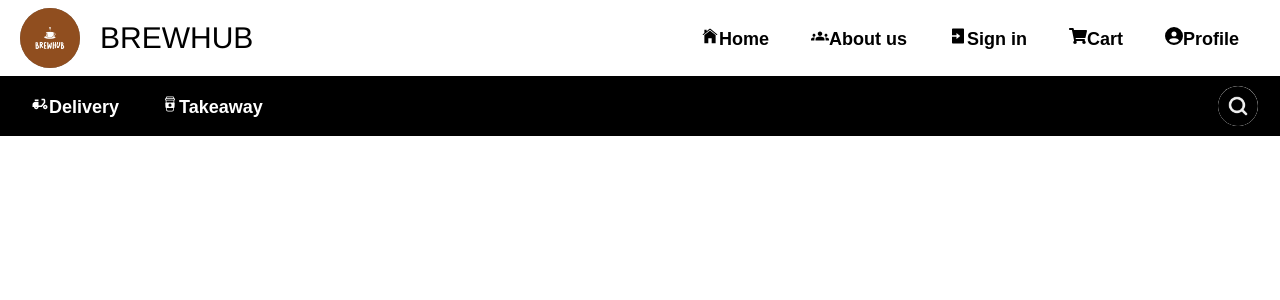
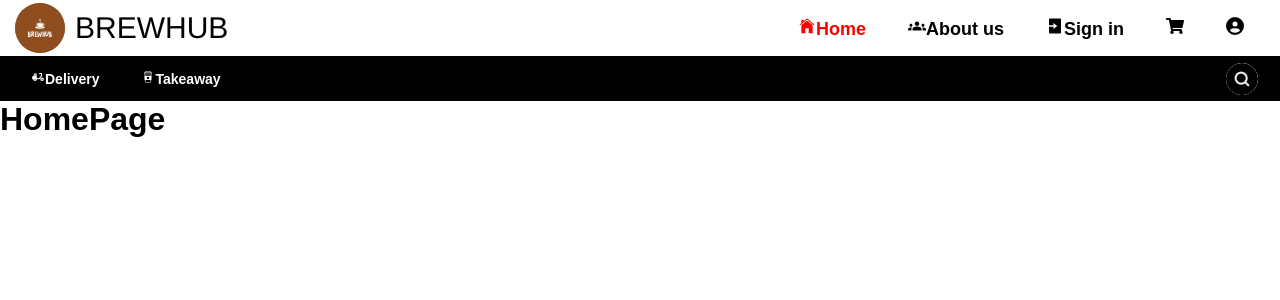
Before and after one commit to KrisSolanki/Brewhub_final_year_project, a React (Create React App) app in the folder frontend/: page /home in a window 1280 px wide. Shown: the top 300 px of the page. Built offline with nearby package versions, Linux system fonts and the light colour scheme.

Commit message:
added router dom

```diff
--- a/frontend/package.json
+++ b/frontend/package.json
@@ -9,6 +9,7 @@
     "react": "^18.2.0",
     "react-dom": "^18.2.0",
     "react-icons": "^5.0.1",
+    "react-router-dom": "^6.22.2",
     "react-scripts": "^5.0.1",
     "terser": "^4.8.1",
     "tough-cookie": "^4.1.3",
--- a/frontend/src/App.js
+++ b/frontend/src/App.js
@@ -2,15 +2,28 @@
 import './App.css';
 import Navbar from './Components/Navbar/Navbar';
 import SubNavbar from './Components/SubNavbar/SubNavbar';
+import { BrowserRouter as Router,Routes,Route } from "react-router-dom";
+
+import Home from './Pages/Home';
+import Aboutus from './Pages/Aboutus';
 
 function App() {
   return (
     <>
+    <Router>
     <div className="App">
+
 
       <Navbar/>
       <SubNavbar/>
+      <Routes>
+
+        <Route path='/home' element={<Home/>} />
+        <Route path='/aboutus' element={<Aboutus/>} />
+
+      </Routes>
     </div>
+    </Router>
     </>
   );
 }
--- a/frontend/src/Components/Navbar/Navbar.css
+++ b/frontend/src/Components/Navbar/Navbar.css
@@ -17,8 +17,8 @@
     /* background: grey; */
     background: white;
     color: black;
-    height: 76px;
-    padding: 15px 20px;
+    height: 56px;
+    padding: 15px 15px;
     position: sticky;
     top: 0;
     transition: background-color 0.4s ease-in-out;
@@ -51,8 +51,8 @@
 } */
 
 .logo-img {
-    width: 60px;
-    height: 60px;
+    width: 50px;
+    height: 50px;
     display: flex;
     align-items: center;
     border-radius: 50%;
@@ -75,7 +75,7 @@
     font-style: bold;
     font-size: 30px;
     font-family: 'Franklin Gothic Medium', 'Arial Narrow', Arial, sans-serif;
-    padding: 5px 20px ;
+    padding: 5px 10px ;
 }
 
 /*.searchbox{
@@ -183,7 +183,11 @@
     text-decoration: none;
     transition: color 0.4s ease-in-out;
 }
-
+.tgl li a {
+    color: black;
+    text-decoration: none;
+    transition: color 0.4s ease-in-out;
+}
 .tgl li a:hover
 {
     color: red;
@@ -192,13 +196,19 @@
 
 .tgl li a:hover:after{
     content: "";
-    width: 80%;
+    width: 100%;
     height: 2px;
     background: red;
     /* position: absol; */
     position: absolute;
     bottom : -10%;
-    left:20px;
+    left:0px;
+}
+.tgl li a.active {
+    /* Styles for the active link */
+    color:red;
+
+
 }
 
 /* body{
--- a/frontend/src/Components/Navbar/Navbar.js
+++ b/frontend/src/Components/Navbar/Navbar.js
@@ -1,6 +1,7 @@
 // import React, { useState, useEffect } from 'react';
 import React from 'react';
 import './Navbar.css';
+import { NavLink } from 'react-router-dom';
 
 import Logo from '../../Assets/NavbarImgs/test1.png';
 // import Search from '../../Assets/NavbarImgs/search.png';
@@ -15,7 +16,7 @@ import { FaShoppingCart } from "react-icons/fa";
 
 import { FaCircleUser } from "react-icons/fa6";
 
-import { IoSearchCircle } from "react-icons/io5";
+// import { IoSearchCircle } from "react-icons/io5";
 
 // import { FaBars } from "react-icons/fa6";
 
@@ -65,23 +66,15 @@ const Navbar = () => {
           {/* </li> */}
           {/* </ul> */}
           <ul className='tgl'>
-            <li><a className='active' href='https://www.google.com/'><span><IoIosHome /></span>Home</a></li>
-            <li><a className='' href='www.youtube.com'><span><MdGroups /></span>About us</a></li>
-            <li><a className='' href='www.yahoo,com'><span><RiLoginBoxFill /></span>Sign in</a></li>
-            <li><a className='' href='www.facebook.com'><span><FaShoppingCart /></span>Cart</a></li>
-            <li><a className='' href='www.instagram.com'><span><FaCircleUser /></span>Profile</a></li>
+            <li><NavLink  to='/home'><span><IoIosHome /></span>Home</NavLink></li>
+            <li><NavLink  to='/aboutus'><span><MdGroups /></span>About us</NavLink></li>
+            <li><NavLink  to='www.yahoo,com'><span><RiLoginBoxFill /></span>Sign in</NavLink></li>
+            <li><NavLink  to='www.facebook.com'><span><FaShoppingCart /></span>{/*Cart*/}</NavLink></li>
+            <li><NavLink  to='www.instagram.com'><span><FaCircleUser /></span>{/*Profile*/}</NavLink></li>
           </ul>
         </div>
         {/* <div className="toggleBtn"><i><FaBars /></i></div> */}
-
-
-
       </div>
-      {/*<body>
-        Lorem ipsum dolor sit amet consectetur, adipisicing elit. Perferendis earum quisquam id dolor soluta perspiciatis alias dignissimos consequatur
-        voluptatum possimus maiores rem, quas natus voluptatibus quidem? Quod officiis ut porro
-
-  </body>*/}
     </>
   )
 }
--- a/frontend/src/Components/SubNavbar/SubNavbar.css
+++ b/frontend/src/Components/SubNavbar/SubNavbar.css
@@ -1,9 +1,9 @@
-/* *{
+*{
     margin: 0;
     padding: 0;
     box-sizing: border-box;
     font-family: sans-serif;
-} */
+}
 .subnavbar {
     /* width: 100vw; */
     /* min-height: 10vh; */
@@ -17,7 +17,7 @@
     /* background: grey; */
     background: black;
     color: white;
-    height: 60px;
+    height: 45px;
     padding: 7px 10px;
     position: sticky;
     top: 0;
@@ -78,8 +78,8 @@
 } */
 
 .search-img{
-    height: 40px;
-    width: 40px;
+    height: 32px;
+    width: 32px;
     border-radius: 50px;
     /* margin: 10px 10px; */
 }
@@ -90,8 +90,8 @@
     align-items: center;
     cursor: pointer;
     border-radius: 50%;
-    height: 40px;
-    width: 40px;
+    height: 32px;
+    width: 32px;
     border: none;
 
 }
@@ -110,7 +110,7 @@
 }
 .ygl1 li{
     display: inline-block;
-    font-size: 18px;
+    font-size: 14px;
     margin: 10px 21px ;/*old value 10px 26px ,5px 20px*/
     font-weight: bold;
     /* font-size: 20px; */
@@ -140,3 +140,9 @@
     bottom : 0;
     left:0px;
 }
+.ygli li a.active {
+    /* Styles for the active link */
+    color:red;
+
+
+}
--- a/frontend/src/Components/SubNavbar/SubNavbar.js
+++ b/frontend/src/Components/SubNavbar/SubNavbar.js
@@ -1,11 +1,11 @@
 import React from 'react'
-import { IoSearchCircle } from "react-icons/io5";
+// import { IoSearchCircle } from "react-icons/io5";
 import './SubNavbar.css';
 import { MdDeliveryDining } from "react-icons/md";
 import { CiCoffeeCup } from "react-icons/ci";
 // import { RiTakeawayFill } from "react-icons/ri"; <RiTakeawayFill />
 import Search from '../../Assets/NavbarImgs/search.png';
-
+import { NavLink } from 'react-router-dom';
 
 function SubNavbar() {
   return (
@@ -13,8 +13,8 @@ function SubNavbar() {
     <div className="subnavbar">
     <div className="lstSubNavbar">
           <ul className='ygl1'>
-            <li><a href=""><MdDeliveryDining />Delivery</a></li>
-            <li><a href=""><CiCoffeeCup />Takeaway</a></li>
+            <li><NavLink to=""><MdDeliveryDining />Delivery</NavLink></li>
+            <li><NavLink to=""><CiCoffeeCup />Takeaway</NavLink></li>
           </ul>
           <div className="searchboxSubNavbar">
             <input type="text" placeholder="Search" className='searchtxtSubNav' />
--- /dev/null
+++ b/frontend/src/Pages/Aboutus.js
@@ -0,0 +1,11 @@
+import React from 'react'
+
+function Aboutus() {
+  return (
+    <div>
+      <h1>About Us</h1>
+    </div>
+  )
+}
+
+export default Aboutus
--- /dev/null
+++ b/frontend/src/Pages/Home.js
@@ -0,0 +1,11 @@
+import React from 'react'
+
+function Home() {
+  return (
+    <div>
+      <h1>HomePage</h1>
+    </div>
+  )
+}
+
+export default Home
```
Also changed, not shown: 1 other file (tests, documents, lock files or other folders).
